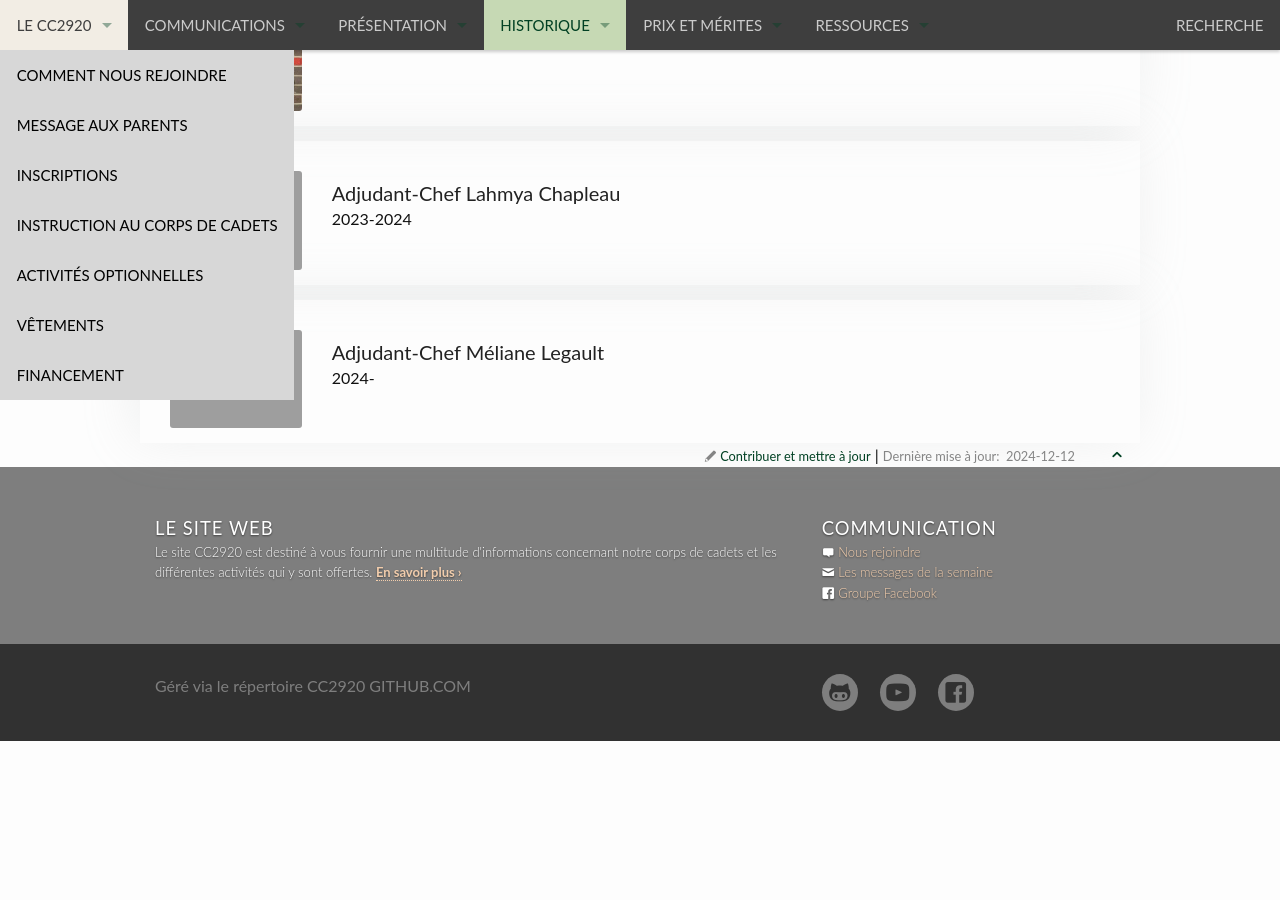
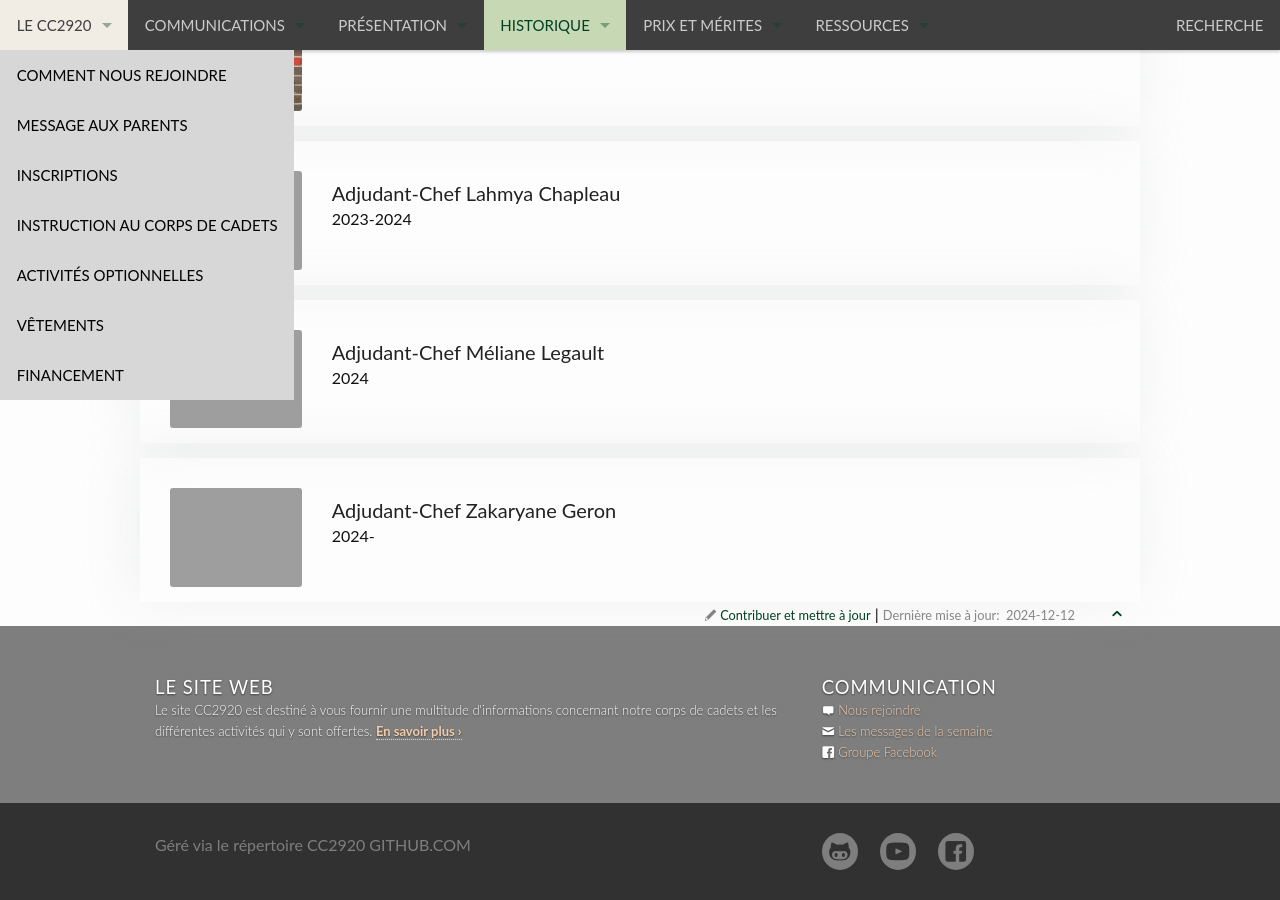
Before and after one commit to CC2920/web, a Jekyll site: the page built from _historique/cadets-commandants.md, in a window 1280 px wide and 900 px high, scrolled down 8975 px. Built offline with Jekyll 4.4.1, drawn with Linux system fonts in a browser that asks for light colours; before the commit the page ends 9716 px from its top, so only the background shows below that.

Commit message:
ajout de adjuc44 Zakaryane Geron

```diff
--- a/_historique/cadets-commandants.md
+++ b/_historique/cadets-commandants.md
@@ -213,9 +213,14 @@ les-cadets-commandants:
     picture: /docs/historique/adjuc42_Lahmya-Chapleau.jpg
 
   - adjc:
-    year: 2024-
+    year: 2024
     name: Adjudant-Chef Méliane Legault
     picture: /docs/historique/adjuc43_Meliane-Legault.jpg
+
+  - adjc:
+    year: 2024-
+    name: Adjudant-Chef Zakaryane Geron
+    picture: /docs/historique/adjuc44_Zakaryane-Geron.jpg
 
 ---
 
```
